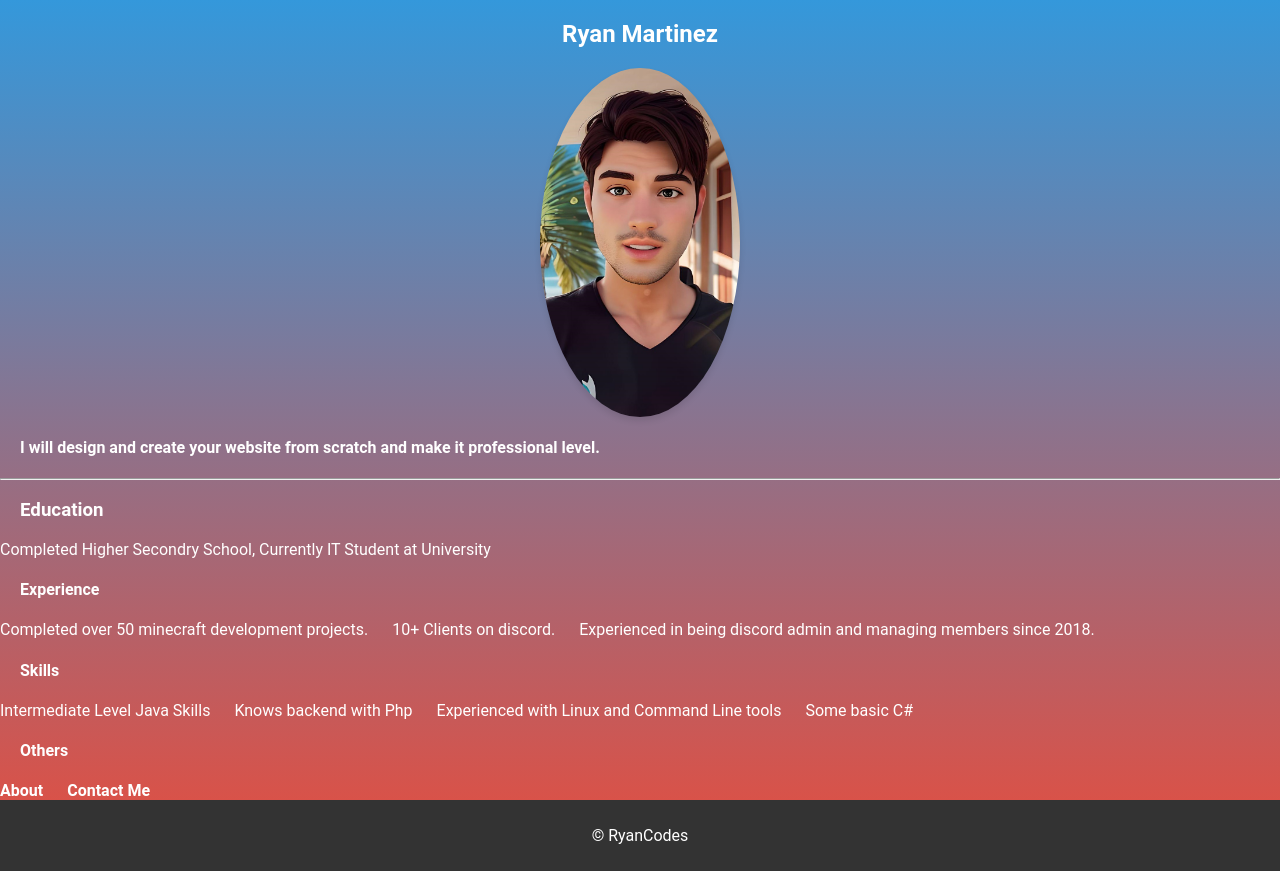
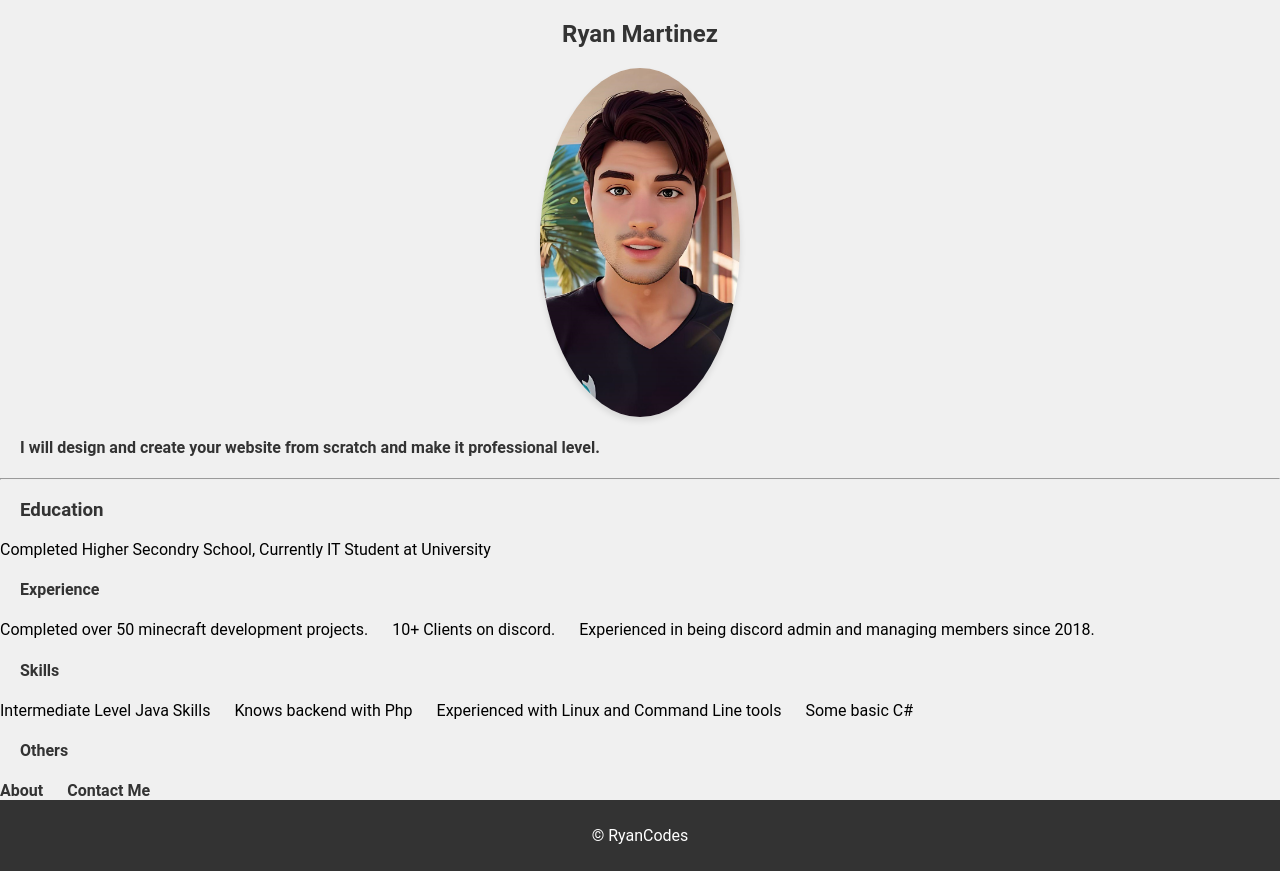
Before and after one commit to RyanMCodes/Portfolio, a plain HTML site: page index.html in a window 1280 px wide. Drawn offline with Linux system fonts and the light colour scheme.

Commit message:
Update styles.css

```diff
--- a/styles.css
+++ b/styles.css
@@ -3,14 +3,14 @@ body {
   margin: 0;
   padding: 0;
   font-family: 'Roboto', sans-serif;
-  background: linear-gradient(to bottom, #3498db, #e74c3c);
-  color: #fff;
+  background-color: #f0f0f0;
 }
 
 /* Header styles */
 h2 {
   text-align: center;
   margin-top: 20px;
+  color: #333;
 }
 
 /* Profile image styles */
@@ -24,6 +24,7 @@ img {
 /* Main content container */
 h4, h3 {
   margin-left: 20px;
+  color: #333;
 }
 
 ul {
@@ -54,11 +55,11 @@ ul li {
 
 ul li a {
   text-decoration: none;
-  color: #fff;
+  color: #333;
   font-weight: bold;
   transition: color 0.3s;
 }
 
 ul li a:hover {
-  color: #ffd700; /* Change the color on hover to gold */
+  color: #007BFF;
 }
```
